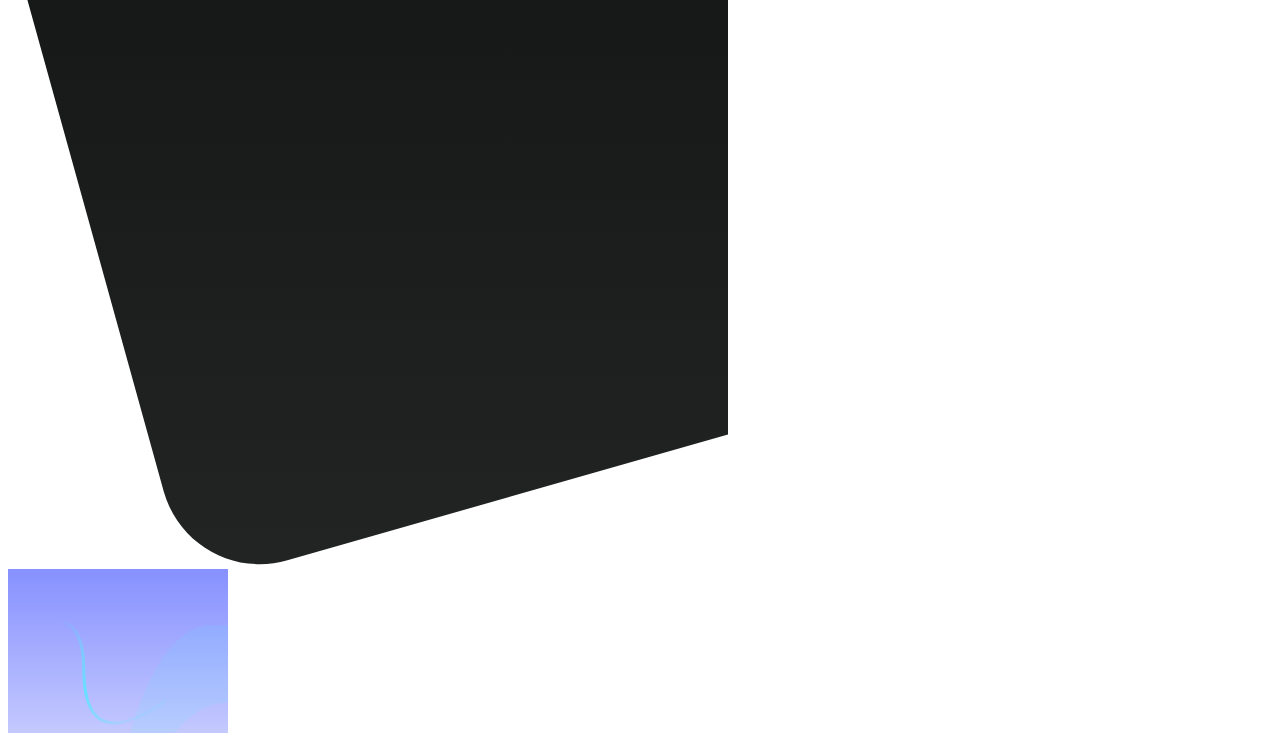
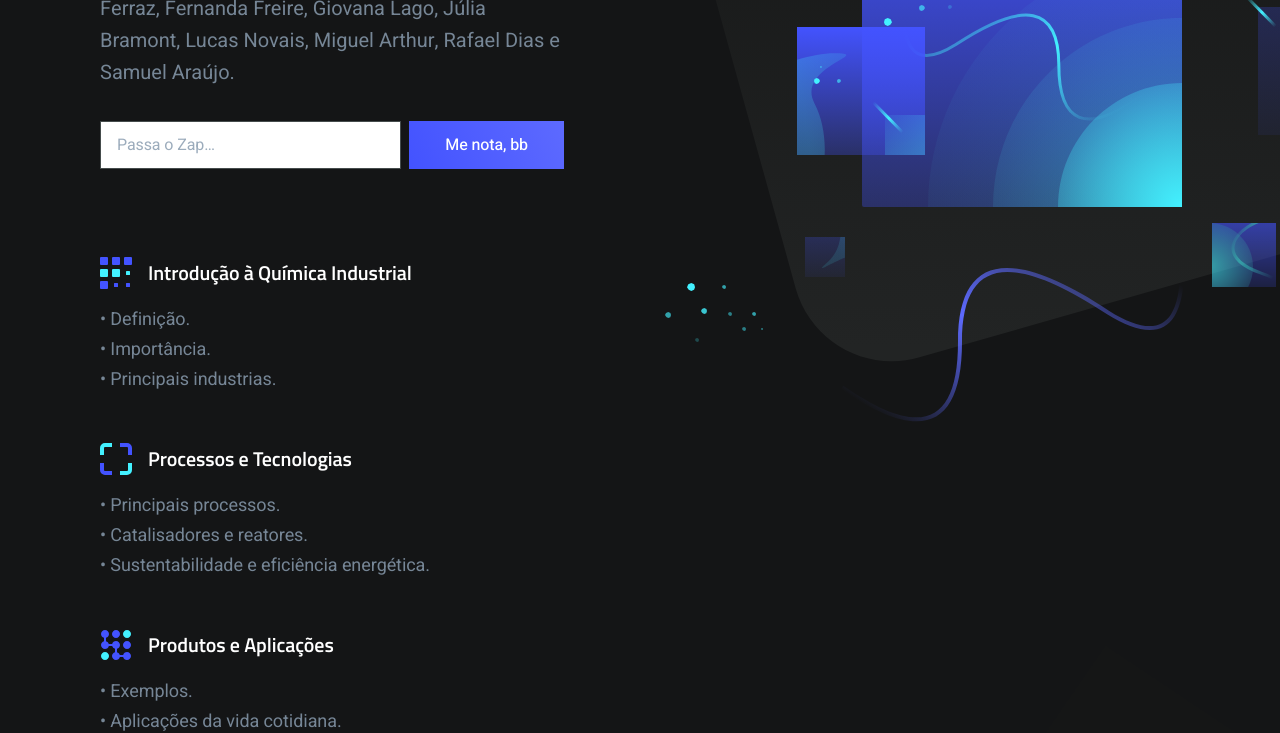
Before and after one commit to rafagoty/rafagoty.github.io, a website: page quimicaindustrial/index.html in a window 1280 px wide. Shown: the part 273-1006 px from the top of the page. Drawn offline with nearby package versions, Linux system fonts and the light colour scheme.

Commit message:
Tentativa de resolver o bug 10

```diff
--- a/quimicaindustrial/index.html
+++ b/quimicaindustrial/index.html
@@ -6,7 +6,7 @@
     <meta name="viewport" content="width=device-width, initial-scale=1">
     <title>Química Industrial</title>
     <link href="https://fonts.googleapis.com/css?family=Heebo:400,400i,500,700|Titillium+Web:600" rel="stylesheet">
-    <link rel="stylesheet" type=“text/css” href="dist/css/style.css">
+    <link rel="stylesheet" href="dist/css/style.css">
     <script src="https://unpkg.com/scrollreveal@4.0.0/dist/scrollreveal.min.js"></script>
 </head>
 <body class="is-boxed">
```
